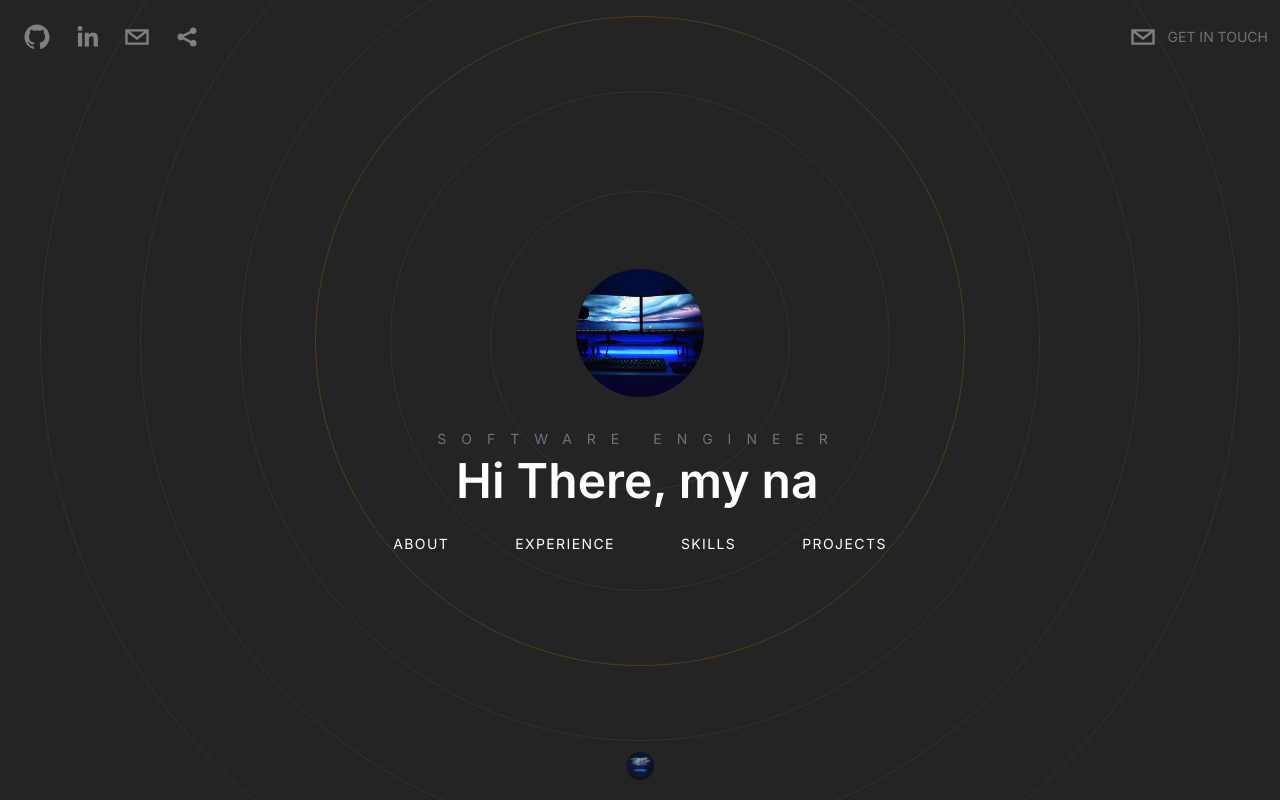
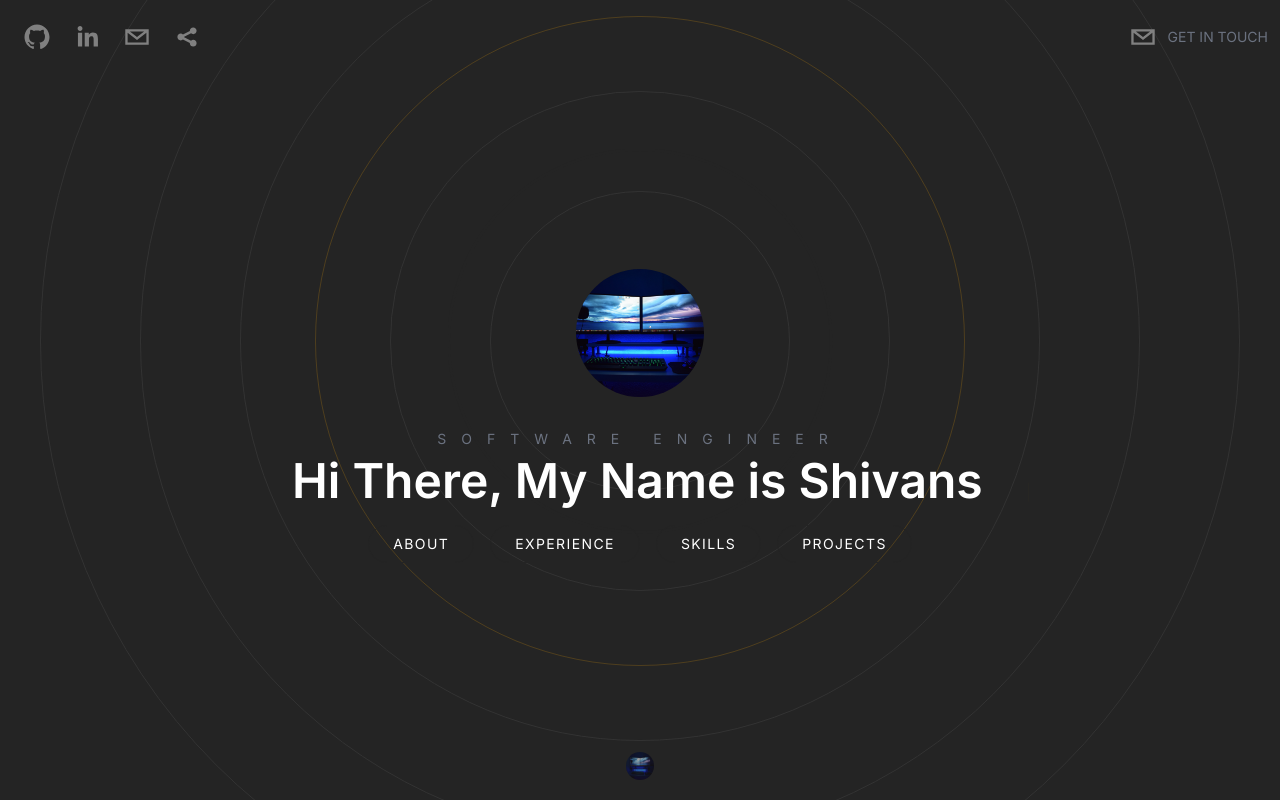
Before and after one commit to shivanssh/Portfolio-2.0, a Next.js app: page / in a window 1280 px wide. Built offline with nearby package versions, Linux system fonts and the light colour scheme.

Commit message:
intro update

```diff
--- a/components/Hero.tsx
+++ b/components/Hero.tsx
@@ -8,7 +8,7 @@ import { header } from "../app/data";
 const Hero = () => {
   const [text] = useTypewriter({
     words: [
-      "Hi There, my name Shivansh Singh",
+      "Hi There, My Name is Shivansh Singh👋",
       "<Hate's coffee but loves Coding/>",
       "Be a part of Browser, by JavaScript.js"
     ],
```
